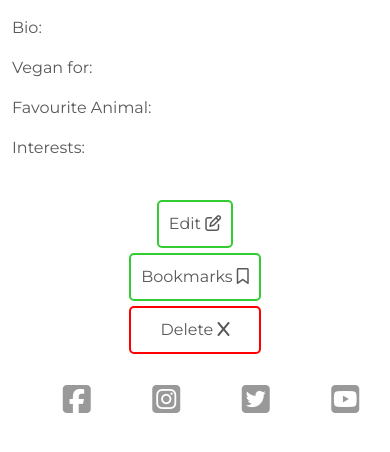
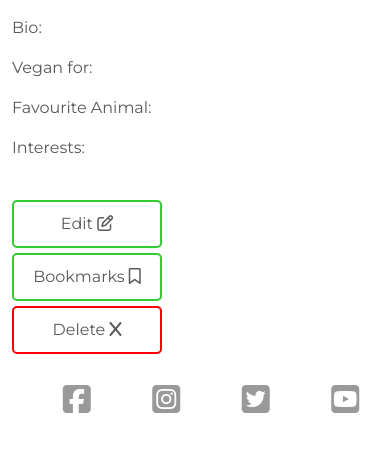
Before and after one commit to Sean-OBrien95/veg-life, a Django app: page /profile/ in a window 390 px wide. Shown: the part 205-657 px from the top of the page. Run offline with Django 3.2, Linux system fonts and the light colour scheme; the visitor is signed in with stand-in values (Sample User, id 1); parts of the project's set-up code (start-up, migrations or seed data) failed here and were passed over; some libraries are stand-ins or nearby versions.

Commit message:
Made btns on profile page more responsive

```diff
--- a/static/css/style.css
+++ b/static/css/style.css
@@ -281,7 +281,8 @@ h1 {
 }
 
 .profile-btn {
-    width: auto;
+    width: 150px;
+
 }
 
 .comment-delete {
@@ -320,3 +321,11 @@ h1 {
 #id_body {
     max-width: 100%;
 }
+
+.summernote-div {
+    max-width: 100%;
+}
+
+.panel-heading {
+    max-width: 100%;
+}
--- a/templates/profile/view_profile.html
+++ b/templates/profile/view_profile.html
@@ -23,17 +23,17 @@
             <br>
             {% if user == request.user %}
             <div class="row">
-                <div class="col-md-3 text-center">
+                <div>
                     <a href="{% url 'edit_profile' %}">
                         <button class="btn btn-custom profile-btn">Edit <i class="fa-regular fa-pen-to-square"></i></button>
                     </a>
                 </div>
-                <div class="col-md-3 text-center">
+                <div>
                     <a href="{% url 'user_bookmarks' %}">
                         <button class="btn btn-custom profile-btn">Bookmarks <i class="far fa-bookmark"></i></button>
                     </a>
                 </div>
-                <div class="col-md-3 text-center">
+                <div>
                     <a href="{% url 'confirm_profile_delete' %}">
                         <button class="btn btn-delete profile-btn">Delete <i class="fa-solid fa-x"></i></button>
                     </a>
```
